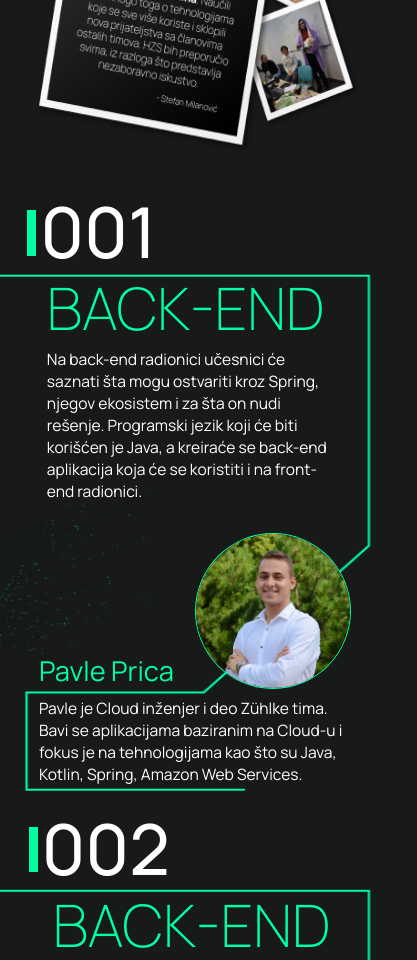
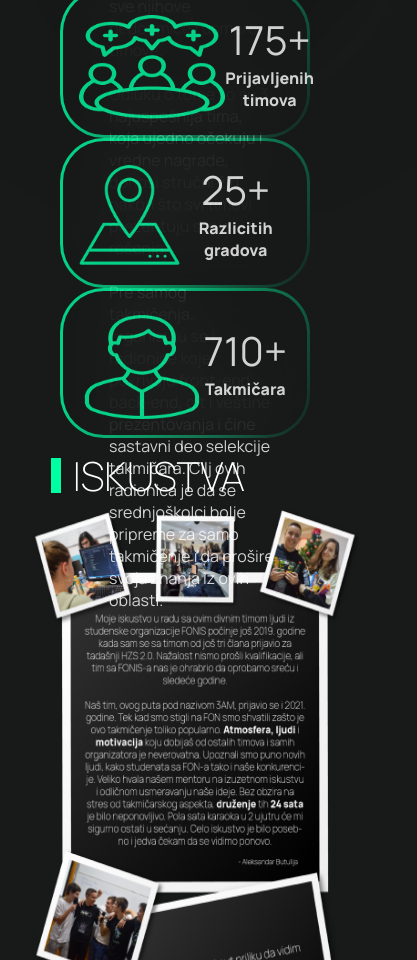
Before and after one commit to Nikola787/hzs-5.0, a React (Create React App) app: page /#/ in a window 390 px wide. Shown: the part 3640-4600 px from the top of the page, 417 px wide, since content can reach past the window. Built offline with nearby package versions, Linux system fonts and the light colour scheme.

Commit message:
dodate radionice

```diff
--- a/src/Home.js
+++ b/src/Home.js
@@ -19,12 +19,12 @@
       <Navbar />
       <Gradijent />
       {/* <Tajmer /> */}
-      {/* <O_projektu /> */}
+      <O_projektu />
       <Iskustva />
       <Radionice />
       <Agenda />
       {/* <Faq /> */}
-      {/* <SlikeTima /> */}
+      <SlikeTima />
       <Partneri />
       <PrijavaT />
       <Footer />
--- a/src/components/radionice/radionice.css
+++ b/src/components/radionice/radionice.css
@@ -179,7 +179,7 @@
   .radionica1-container {
     flex-direction: column;
     align-items: flex-start;
-    margin-top: 0;
+    margin-top: 5%;
   }
   .radionica2-container {
     flex-direction: column-reverse;
@@ -187,14 +187,14 @@
   }
 
   .radionica1-levo-container {
-    width: 100%;
+    max-width: 100%;
     margin-left: 0;
     margin-left: 7%;
   }
   .radionica1-desno-container {
     width: 100%;
     align-items: center;
-    margin-top: 6%;
+    margin-top: 5%;
   }
   .radionica2-levo-container {
     max-width: 80%;
@@ -239,26 +239,26 @@
     border-left: 2.5vw #00ffa3 solid;
     font-size: 18vw;
     padding-left: 1%;
-    margin-top: 10%;
+    margin-top: 12%;
     line-height: 60%;
   }
   .radionica1-levo-container .naziv-radionice {
     white-space: nowrap;
     font-size: 15vw;
-    padding-top: 3%;
-    padding-left: 5%;
+    padding-top: 5%;
+    padding-left: 12%;
   }
   .radionica2-desno-container .naziv-radionice {
     white-space: nowrap;
     font-size: 15vw;
-    padding-top: 4%;
+    padding-top: 3%;
   }
 
   .radionica1-levo-container .radionica-opis {
     text-align: start;
     font-size: 4vw;
     width: 80vw;
-    padding-left: 5%;
+    padding-left: 12%;
   }
   .radionica2-desno-container .radionica-opis {
     font-size: 4vw;
@@ -278,7 +278,7 @@
     text-align: start;
     padding-top: 0%;
     font-size: 4vw;
-    margin: 2% 0;
+    margin: 3% 0;
     width: 80%;
   }
   .radionica2-levo-container .predavac-opis {
```
